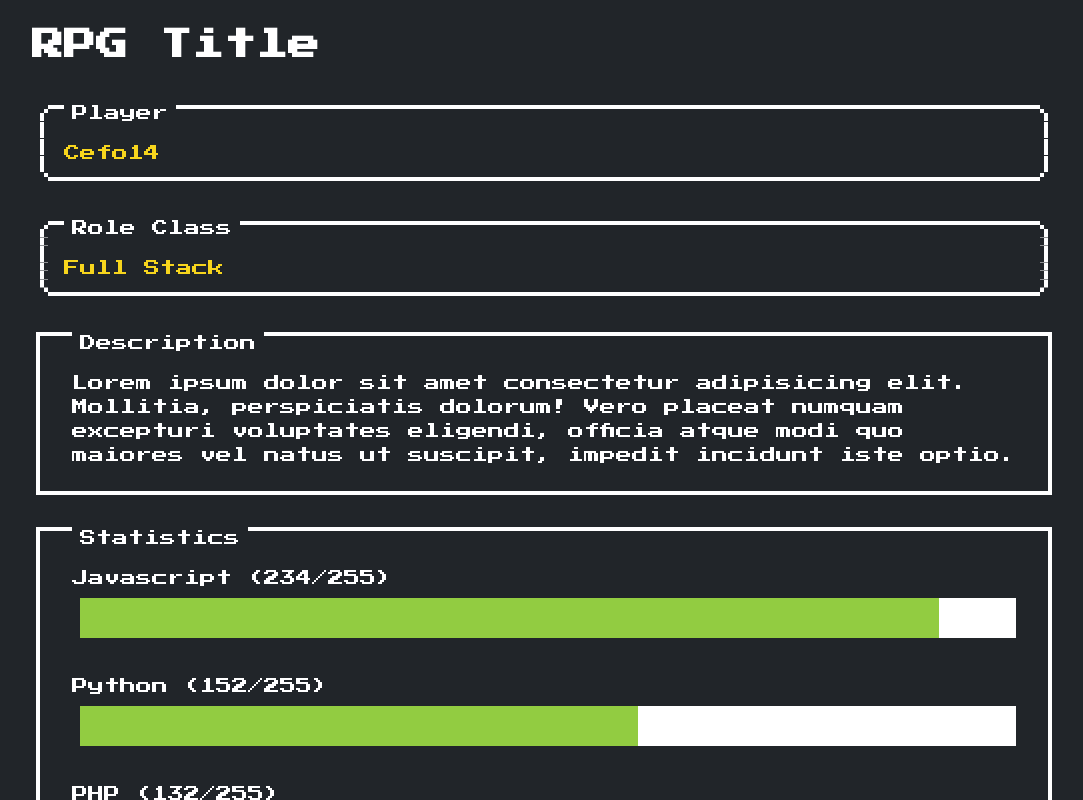
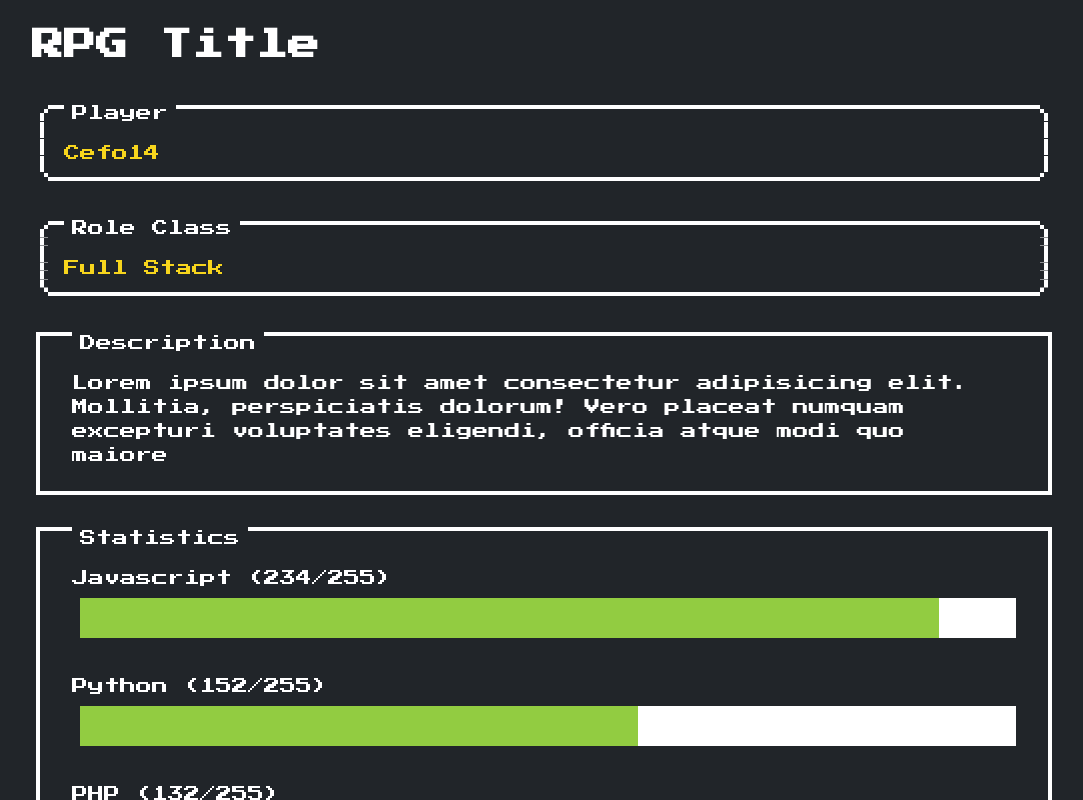
Before and after one commit to Cefo14/cefo14.github.io, a React (Create React App) app: page / in a window 1280 px wide. Shown: the top 800 px of the page, without its empty margins (96-1179 px from the left). Built offline with nearby package versions, Linux system fonts and the light colour scheme.

Commit message:
feat(NesRPGDialog): add NesRPGDialog component

```diff
--- a/package.json
+++ b/package.json
@@ -16,6 +16,7 @@
     "react-dom": "^17.0.2",
     "react-jss": "^10.9.0",
     "react-scripts": "4.0.3",
+    "react-spring": "^9.3.3",
     "typescript": "^4.5.2",
     "web-vitals": "^1.1.2"
   },
--- /dev/null
+++ b/src/components/NesRPGDialog/NesRPGDialogPropTypes.tsx
@@ -0,0 +1,4 @@
+interface NesRPGDialogPropTypes {
+  children?: string;
+}
+export default NesRPGDialogPropTypes;
--- /dev/null
+++ b/src/components/NesRPGDialog/index.tsx
@@ -0,0 +1,41 @@
+import React, { FC, memo, useMemo } from 'react';
+import { animated, useTransition } from 'react-spring';
+
+import NesText from '../NesText';
+import NesRPGDialogPropTypes from './NesRPGDialogPropTypes';
+
+const NesRPGDialog: FC<NesRPGDialogPropTypes> = ({ children = '' }) => {
+  const letters = useMemo(
+    () => (
+      children
+        .split('')
+        .map((letter, index) => ({
+          item: letter,
+          key: `${letter}${index}`,
+        }))
+    ),
+    [children],
+  );
+
+  const transitions = useTransition(letters, {
+    trail: 33,
+    from: { display: 'none' },
+    enter: { display: '' },
+  });
+
+  return (
+    <NesText>
+      {
+        transitions((style, item) => (
+          <animated.span
+            key={item.key}
+            style={style}
+          >
+            {item.item}
+          </animated.span>
+        ))
+      }
+    </NesText>
+  );
+};
+export default memo(NesRPGDialog);
--- a/src/components/NesText/NesTextPropTypes.ts
+++ b/src/components/NesText/NesTextPropTypes.ts
@@ -1,7 +1,7 @@
 import { ReactChild } from 'react';
 
 interface TextProps {
-  children?: ReactChild,
+  children?: ReactChild | ReactChild[],
   variant?: 'primary' | 'success' | 'warning' | 'error' | 'disabled' | 'normal'
   component?: 'h1' | 'h2' | 'h3' | 'h4' | 'h5' | 'h6' | 'span' | 'p' | 'div'
 }
--- a/src/container/Home/index.tsx
+++ b/src/container/Home/index.tsx
@@ -3,6 +3,7 @@ import React from 'react';
 import NesText from '../../components/NesText';
 import NesContainer from '../../components/NesContainer';
 import NesStatistic from '../../components/NesStatistic';
+import NesRPGDialog from '../../components/NesRPGDialog';
 
 import useStyles from './useStyles';
 
@@ -27,9 +28,11 @@ const Home = () => {
         </NesText>
       </NesContainer>
       <NesContainer title="Description">
-        Lorem ipsum dolor sit amet consectetur adipisicing elit. Mollitia,
-        perspiciatis dolorum! Vero placeat numquam excepturi voluptates eligendi,
-        officia atque modi quo maiores vel natus ut suscipit, impedit incidunt iste optio.
+        <NesRPGDialog>
+          Lorem ipsum dolor sit amet consectetur adipisicing elit. Mollitia,
+          perspiciatis dolorum! Vero placeat numquam excepturi voluptates eligendi,
+          officia atque modi quo maiores vel natus ut suscipit, impedit incidunt iste optio.
+        </NesRPGDialog>
       </NesContainer>
       <NesContainer
         title="Statistics"
```
Also changed, not shown: src/assets/css/index.css (line endings or trailing spaces), 2 other files (tests, documents, lock files or other folders).
